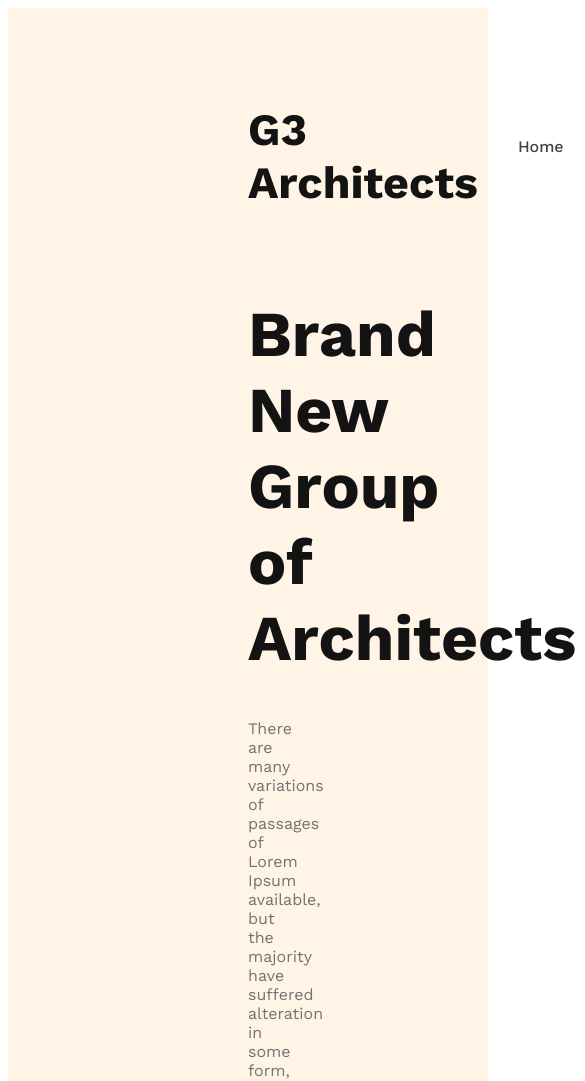
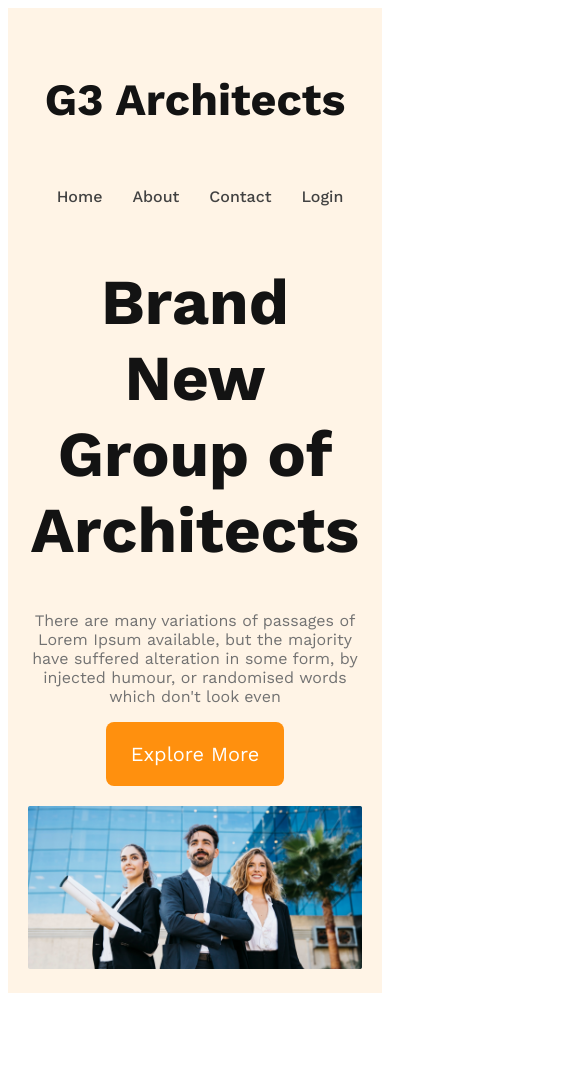
Before and after one commit to Developer-AbuBakar/architects-website, a plain HTML site: page index.html in a window 390 px wide. Shown: the top 1081 px of the page, 585 px wide, since content can reach past the window. After the commit the page ends 1001 px from the top, so only its background shows below. Drawn offline with nearby package versions, Linux system fonts and the light colour scheme.

Commit message:
finished the header section

```diff
--- a/index.html
+++ b/index.html
@@ -13,8 +13,8 @@
         <ul>
           <li><a href="">Home</a></li>
           <li><a href="">About</a></li>
-          <li><a href="">Contact Us</a></li>
-          <li><a href="">Log In</a></li>
+          <li><a href="">Contact</a></li>
+          <li><a href="">Login</a></li>
         </ul>
       </nav>
       <div class="banner">
--- a/styles/style.css
+++ b/styles/style.css
@@ -4,8 +4,14 @@
   font-family: "Open Sans", sans-serif;
   font-family: "Work Sans", sans-serif;
 }
-.btn-primary{
-
+.btn-primary {
+  border-radius: 8px;
+  background: #ff900e;
+  font-size: 1.25rem;
+  padding: 20px 25px;
+  color: #fff;
+  cursor: progress;
+  border: 0;
 }
 
 /* header styles */
@@ -38,16 +44,40 @@
   color: #424242;
 }
 /* banner styles */
-.banner-content{
+.banner-content {
   max-width: 800px;
   text-align: center;
   margin: 0 auto;
 }
-.banner-title{
+.banner-title {
   font-size: 4rem;
   font-weight: 700;
   color: #131313;
 }
-.banner-description{
+.banner-description {
   color: #727272;
 }
+.banner img{
+    margin-top: 20px;
+    width: 100%;
+}
+/* responsive styles */
+/* mobile devices */
+ @media screen and (max-width: 576px) {
+    header{
+        padding: 20px;
+    }
+    nav{
+        flex-direction: column;
+    }
+ }
+
+ /* tablet or medium devices */
+ @media screen and (min-width: 576px) and (max-width: 960px) {
+    header{
+        padding: 50px;
+    }
+    nav{
+        flex-direction: column;
+    }
+ }
```
Lines whose indentation alone changed are shown as unchanged.
